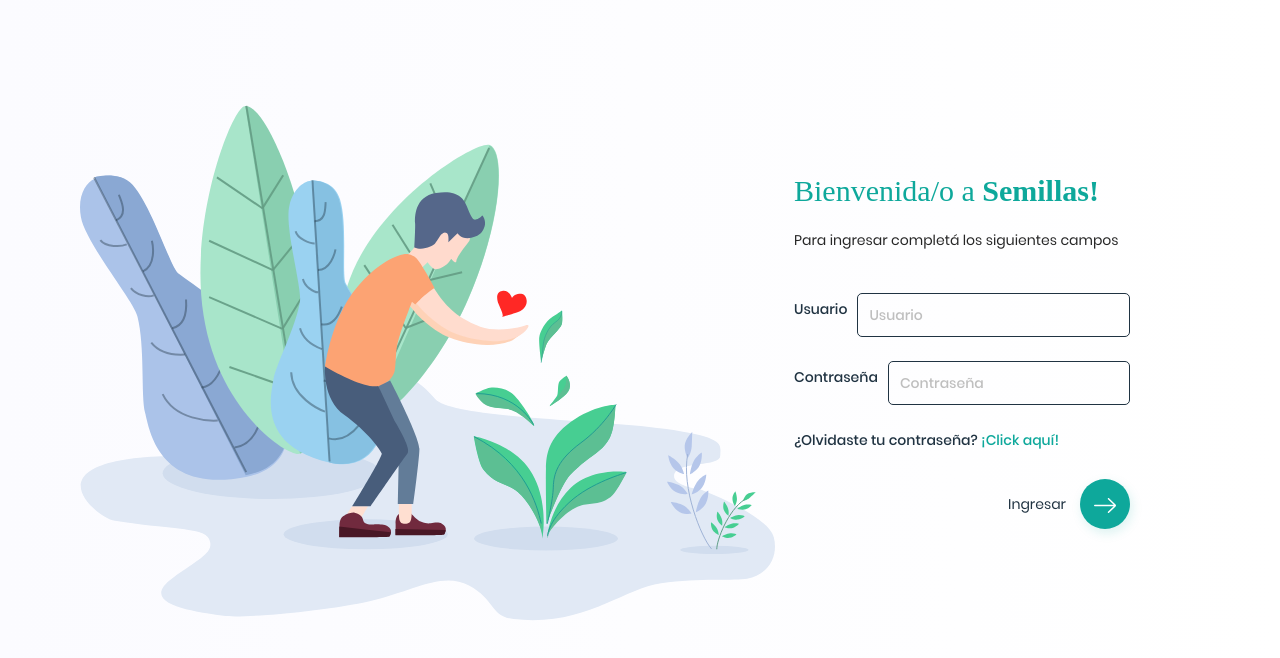
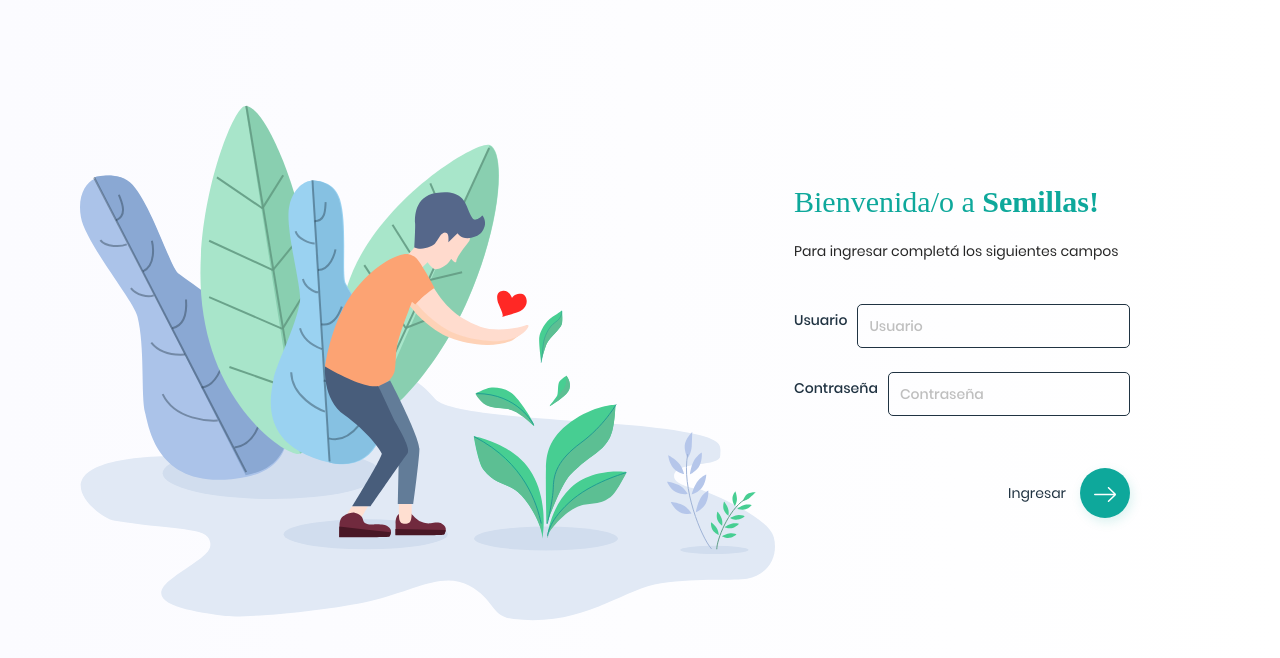
Before and after one commit to ACDI-Argentina/coopsol-issuer-frontend, a React (Create React App) app: page /login in a window 1280 px wide. Shown: the top 658 px of the page. Built offline with nearby package versions, Linux system fonts and the light colour scheme.

Commit message:
Removed change password

```diff
--- a/src/components/molecules/ant-form.jsx
+++ b/src/components/molecules/ant-form.jsx
@@ -86,9 +86,7 @@ const AntForm = React.forwardRef((p, r) => {
           </Form.Item>
         </div>
       )}
-      <label className="RecoverPassword" htmlFor="">
-        ¿Olvidaste tu contraseña? <span>¡Click aquí!</span>
-      </label>
+
       {!topSubmitButton && submitButton()}
     </Form>
   );
```
